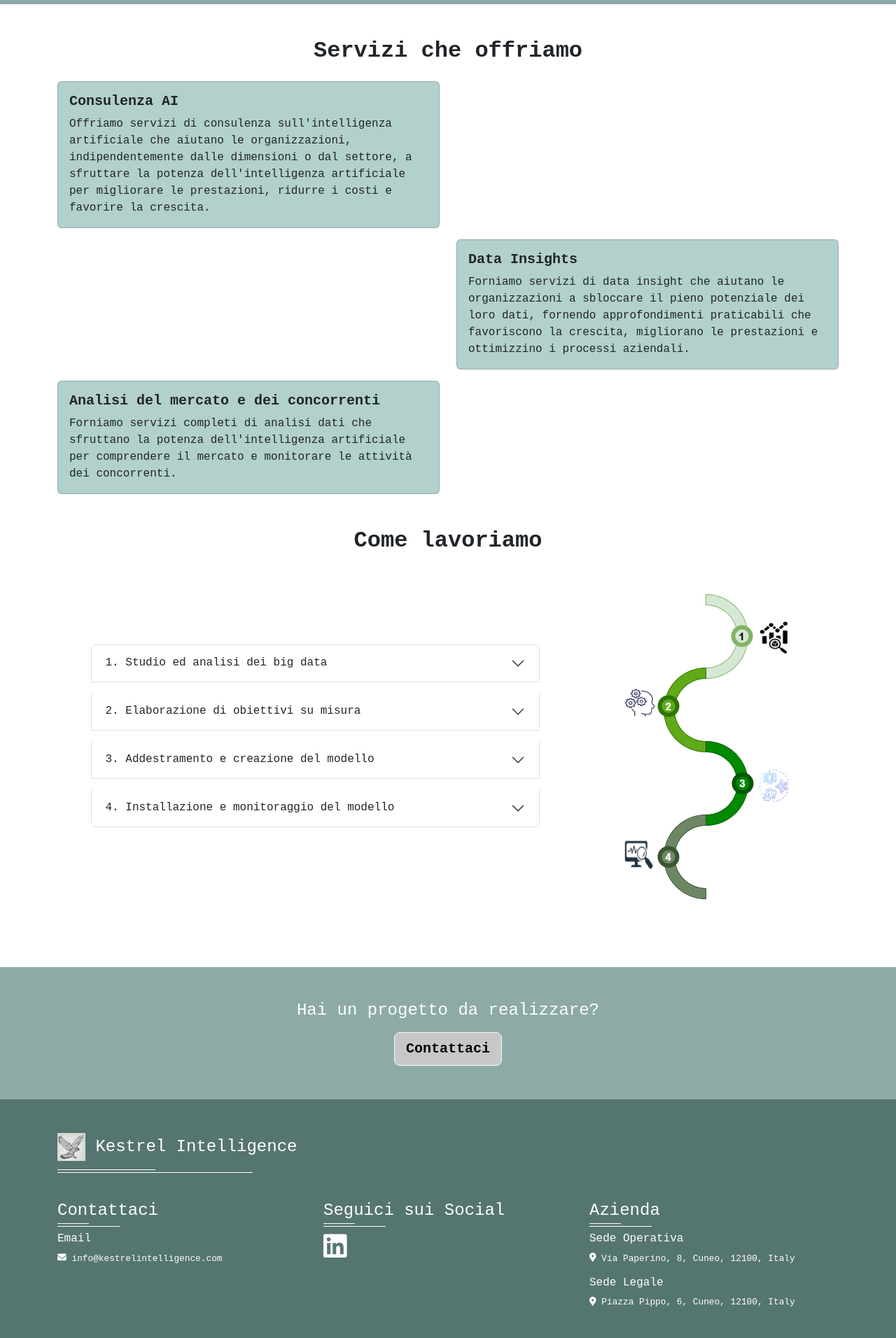
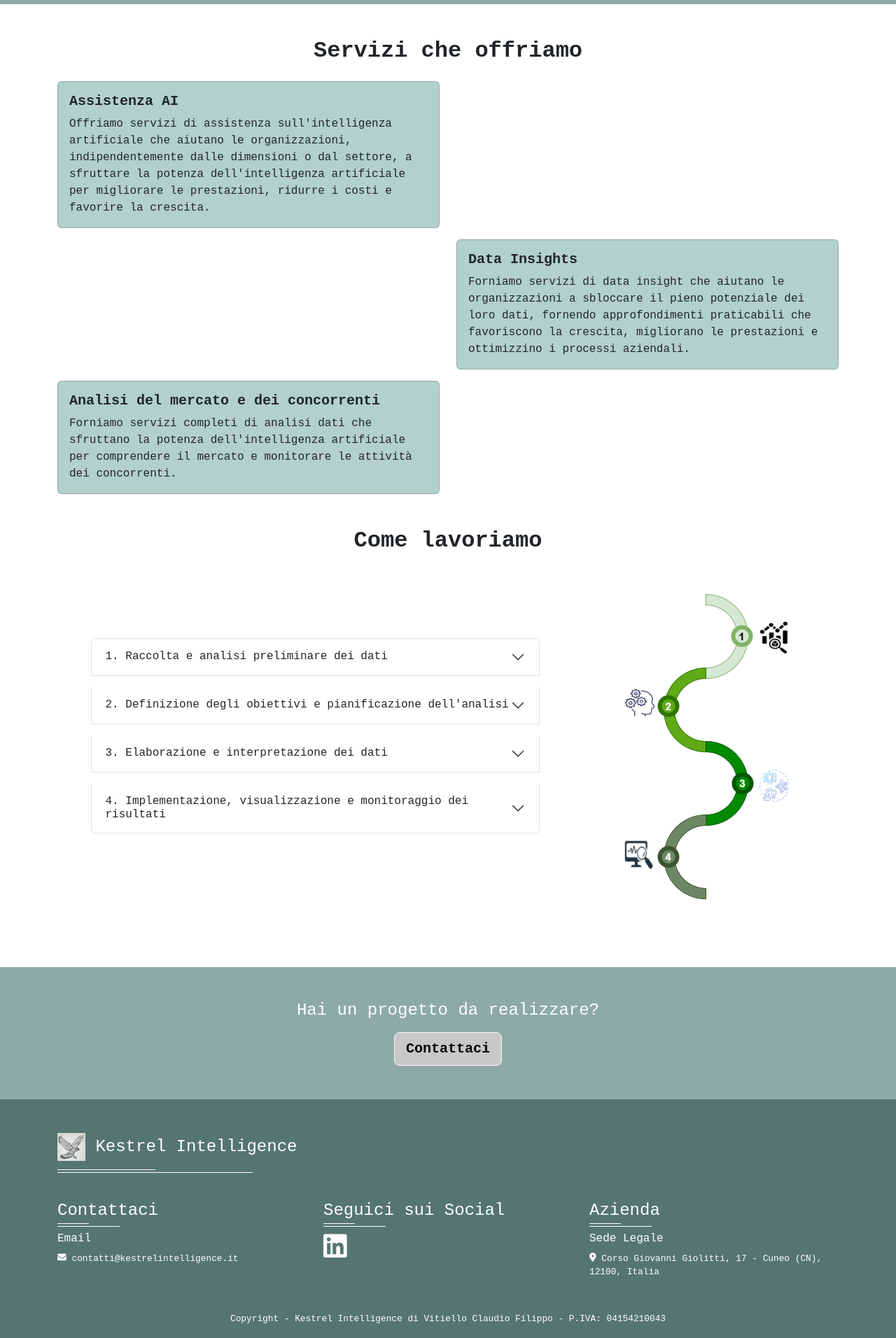
Before and after one commit to ClaudioFilippo/kestrel-website, a React (Create React App) app: page / in a window 1280 px wide. Shown: the part 760-2672 px from the top of the page at 70% size. Built offline with nearby package versions, Linux system fonts and the light colour scheme; a web font is replaced by a local one.

Commit message:
prepare for ubuntu + content modification

```diff
--- a/package.json
+++ b/package.json
@@ -1,5 +1,5 @@
 {
-  "homepage": "https://ClaudioFilippo.github.io/kestrel-website",
+  "homepage": "/",
   "name": "kestrel-website",
   "version": "0.1.0",
   "private": true,
--- a/src/index.js
+++ b/src/index.js
@@ -7,6 +7,11 @@ import reportWebVitals from './reportWebVitals';
 import 'bootstrap/dist/css/bootstrap.min.css';
 import './index.css'
 
+/*
+    - npm start: eseguo il codice in localhost
+    - npm run deploy: pubblico il sito in github --> impostare in package.json "homepage": https://ClaudioFilippo.github.io/kestrel-website
+*/
+
 const root = ReactDOM.createRoot(document.getElementById('root'));
 
 root.render(
--- a/src/pages/components/footer/myfooter.js
+++ b/src/pages/components/footer/myfooter.js
@@ -29,7 +29,7 @@ function MyFooter() {
                         <h4>Contattaci</h4>
                         <div className='mt-2 mb-2 widget-separator'/>
                         <h6>Email</h6>
-                        <p><FontAwesomeIcon icon={faEnvelope} /> info@kestrelintelligence.com </p>
+                        <p><FontAwesomeIcon icon={faEnvelope} /> contatti@kestrelintelligence.it </p>
                     </Col>
                     <Col md={4} className='mt-3 mb-4'>
                         <h4>Seguici sui Social</h4>
@@ -39,10 +39,8 @@ function MyFooter() {
                     <Col md={4} className='mt-3 mb-4'>
                         <h4>Azienda</h4>
                         <div className='mt-2 mb-2 widget-separator'/>
-                        <h6>Sede Operativa</h6>
-                        <p><FontAwesomeIcon icon={faLocationDot} /> Via Paperino, 8, Cuneo, 12100, Italy</p>
                         <h6>Sede Legale</h6>
-                        <p><FontAwesomeIcon icon={faLocationDot} /> Piazza Pippo, 6, Cuneo, 12100, Italy</p>
+                        <p><FontAwesomeIcon icon={faLocationDot} /> Corso Giovanni Giolitti, 17 - Cuneo (CN), 12100, Italia</p>
                     </Col>
                 </Row>
 
@@ -51,7 +49,7 @@ function MyFooter() {
 
                 <Row>
                     <Col className='text-center'>
-                        <p>Copyright - P.IVA: 0123456789</p>
+                        <p>Copyright - Kestrel Intelligence di Vitiello Claudio Filippo - P.IVA: 04154210043</p>
                     </Col>
                 </Row>
 
--- a/src/pages/contatti/contatti.js
+++ b/src/pages/contatti/contatti.js
@@ -93,7 +93,7 @@ function Contatti() {
 
         <h4 className='mt-5 text-center '>Contattaci al seguente indirizzo email:</h4>
 
-        <h6 className='mt-3 mb-5 text-center '><FontAwesomeIcon icon={faEnvelope} />info@kestrelintelligence.com</h6>
+        <h6 className='mt-3 mb-5 text-center '><FontAwesomeIcon icon={faEnvelope} /> contatti@kestrelintelligence.it</h6>
 
         <h4 className='mt-5 mb-3 text-center '>O riempi il seguente form:</h4>
 
--- a/src/pages/home/home.js
+++ b/src/pages/home/home.js
@@ -22,9 +22,9 @@ function ActivitesCard() {
         <Col md={6}>
           <Card className='card-style'>
             <Card.Body>
-              <Card.Title><strong>Consulenza AI</strong></Card.Title>
+              <Card.Title><strong>Assistenza AI</strong></Card.Title>
               <Card.Text>
-              Offriamo servizi di consulenza sull'intelligenza artificiale che aiutano le organizzazioni, indipendentemente dalle dimensioni o dal settore,
+              Offriamo servizi di assistenza sull'intelligenza artificiale che aiutano le organizzazioni, indipendentemente dalle dimensioni o dal settore,
               a sfruttare la potenza dell'intelligenza artificiale per migliorare le prestazioni, ridurre i costi e favorire la crescita.
               </Card.Text>
             </Card.Body>
@@ -74,29 +74,50 @@ function ComeLavoriamo() {
         <Col md={7}>
           <Accordion>
             <Accordion.Item eventKey="0" className='mt-3'>
-              <Accordion.Header>1. Studio ed analisi dei big data</Accordion.Header>
+              <Accordion.Header>1. Raccolta e analisi preliminare dei dati</Accordion.Header>
               <Accordion.Body>
-                Con questa fase ci occupiamo di esplorare, analizzare e interpretare grandi volumi di dati per ottenere informazioni significative e supportare processi decisionali informate
+                Per prendere decisioni strategiche basate sui dati, è fondamentale partire dalle giuste fonti. Analizziamo e selezioniamo
+                con cura i dati più rilevanti, attingendo da database aziendali, ricerche di mercato e insight web, per creare una base solida su cui costruire il successo.
+                Una volta raccolti, i dati vengono organizzati in modo strutturato, garantendo precisione, coerenza e affidabilità.
+                Nessun dettaglio viene lasciato al caso: ogni informazione viene validata per assicurare un'analisi chiara e priva di errori.
+                Infine, attraverso un’analisi esplorativa approfondita, trasformiamo i numeri in conoscenza. Identifichiamo trend,
+                pattern nascosti e possibili anomalie, offrendo una visione chiara e dettagliata che permette di anticipare opportunità e affrontare eventuali criticità con sicurezza.
               </Accordion.Body>
             </Accordion.Item>
+
             <Accordion.Item eventKey="1" className='mt-3'>
-              <Accordion.Header>2. Elaborazione di obiettivi su misura</Accordion.Header>
+              <Accordion.Header>2. Definizione degli obiettivi e pianificazione dell'analisi</Accordion.Header>
               <Accordion.Body>
-                Da inserire
+                Per trasformare i dati in risultati concreti, è essenziale definire obiettivi chiari e misurabili. Che si tratti di comprendere meglio il comportamento degli utenti,
+                ottimizzare le strategie di marketing o migliorare l’efficienza operativa, ogni azione deve essere guidata da una visione strategica e orientata al successo.
+                Poniamo le domande giuste per ottenere risposte significative: quali sono le tendenze emergenti? Quali strategie stanno funzionando? Dove possiamo migliorare? Definiamo metriche
+                di performance (KPI) precise, che ci permettono di monitorare ogni progresso con dati affidabili.
+                Infine, selezioniamo gli strumenti e le metodologie di analisi più efficaci, garantendo un approccio su misura che consenta di estrarre il massimo valore dai dati e trasformarli
+                in decisioni vincenti.
               </Accordion.Body>
             </Accordion.Item>
 
             <Accordion.Item eventKey="2" className='mt-3'>
-              <Accordion.Header>3. Addestramento e creazione del modello</Accordion.Header>
+              <Accordion.Header>3. Elaborazione e interpretazione dei dati</Accordion.Header>
               <Accordion.Body>
-                Da inserire
+              I dati grezzi da soli non bastano: per diventare una risorsa strategica, devono essere raffinati e ottimizzati. Attraverso un’attenta pulizia e trasformazione,
+              eliminiamo le incongruenze e strutturiamo le informazioni per garantire un'analisi precisa e affidabile.
+              Utilizziamo le migliori tecniche di analisi statistica e data mining per far emergere valore dai numeri. Ogni dato viene esplorato con metodo, alla ricerca di pattern,
+              correlazioni e insight nascosti che possono fare la differenza.
+              Ma il vero potere dei dati sta nella loro interpretazione: traduciamo i risultati in strategie concrete, collegandoli agli obiettivi aziendali per guidare decisioni
+              informate e trasformare le informazioni in vantaggio competitivo.
               </Accordion.Body>
             </Accordion.Item>
 
             <Accordion.Item eventKey="3" className='mt-3'>
-              <Accordion.Header>4. Installazione e monitoraggio del modello</Accordion.Header>
+              <Accordion.Header>4. Implementazione, visualizzazione e monitoraggio dei risultati</Accordion.Header>
               <Accordion.Body>
-                Da inserire
+              I dati raccontano storie straordinarie, ma per essere davvero efficaci devono essere comunicati nel modo giusto. Grazie a dashboard interattive, report dettagliati e
+              infografiche accattivanti, trasformiamo numeri e statistiche in insight chiari e immediatamente fruibili.
+              Non ci fermiamo all’analisi: traduciamo i risultati in azioni concrete, integrandoli nel sito web e nelle strategie aziendali. Monitoriamo costantemente le performance, assicurandoci
+              che ogni decisione sia supportata da dati aggiornati e sempre rilevanti.
+              Il successo è un percorso in continua evoluzione. Per questo valutiamo periodicamente l’efficacia delle scelte fatte, adattando strategie e ottimizzando le prestazioni in base ai feedback,
+              per garantire risultati sempre più performanti.
               </Accordion.Body>
             </Accordion.Item>
 
```
